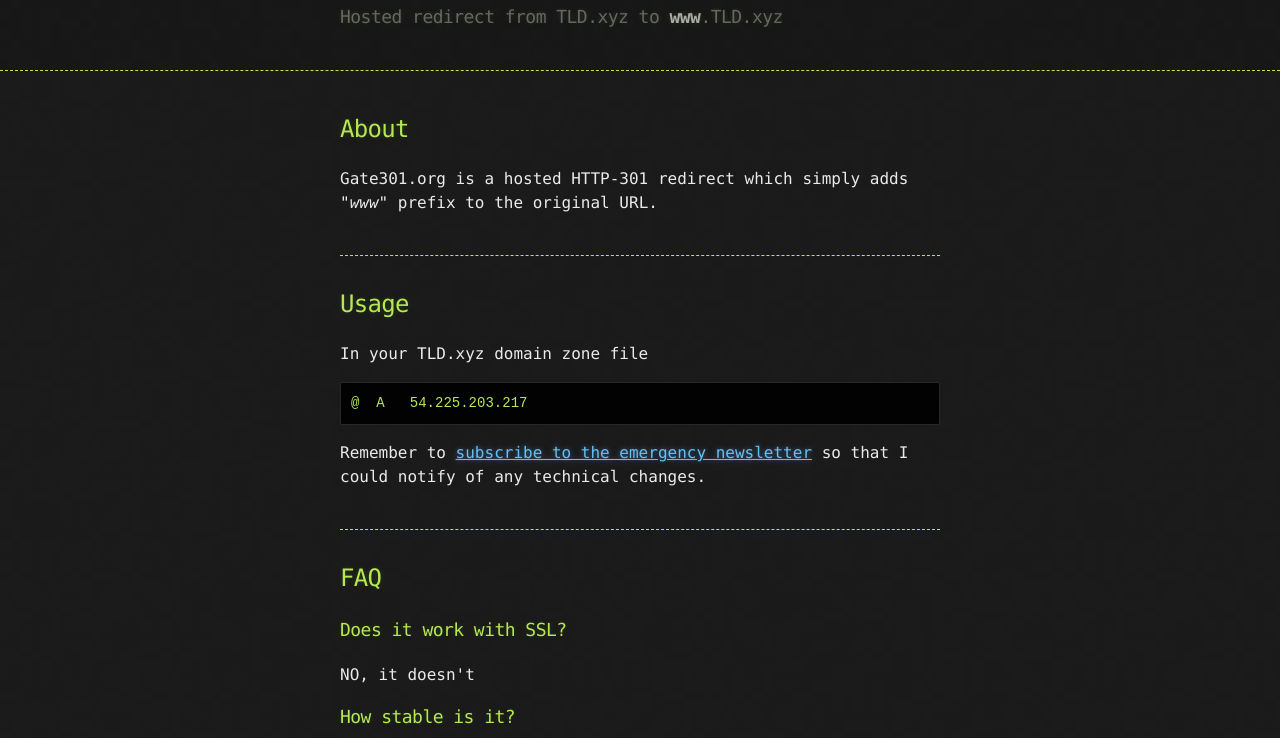
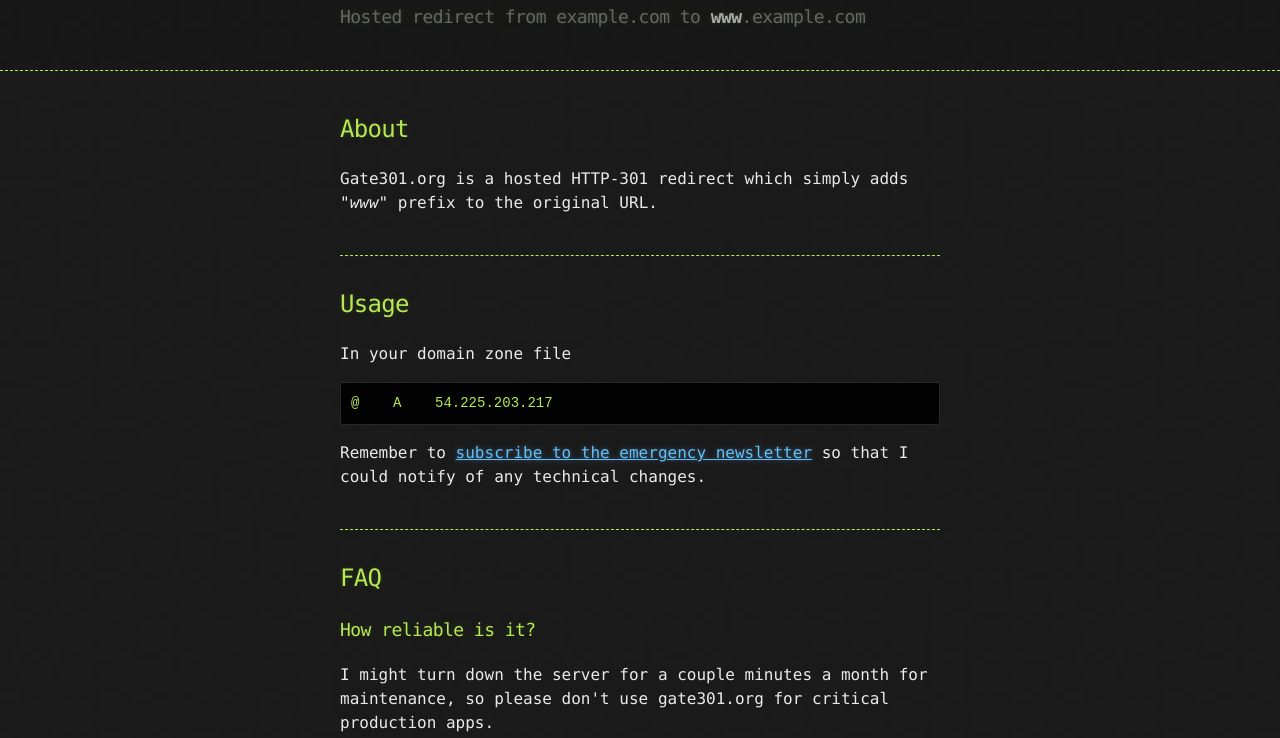
Before and after one commit to vovayartsev/gate301, a plain HTML site: page index.html in a window 1280 px wide. Shown: the part 62-800 px from the top of the page. Drawn offline with Linux system fonts and the light colour scheme.

Commit message:
proofreading

```diff
--- a/index.html
+++ b/index.html
@@ -18,7 +18,7 @@
     <div class="container">
         <h1>Gate301</h1>
 
-        <h2>Hosted redirect from TLD.xyz to <strong>www</strong>.TLD.xyz</h2>
+        <h2>Hosted redirect from example.com to <strong>www</strong>.example.com</h2>
 
         <!--
       <section id="downloads">
@@ -40,9 +40,9 @@
         <hr>
         <h2>Usage</h2>
 
-        <p>In your TLD.xyz domain zone file</p>
+        <p>In your domain zone file</p>
 
-<pre><code>@  A   54.225.203.217
+<pre><code>@    A    54.225.203.217
 </code></pre>
 
         <p>Remember to <a target="_blank"
@@ -52,11 +52,7 @@
         <hr>
         <h2>FAQ</h2>
 
-        <h3>Does it work with SSL?</h3>
-
-        <p>NO, it doesn't</p>
-
-        <h3>How stable is it?</h3>
+        <h3>How reliable is it?</h3>
 
         <p>I might turn down the server for a couple minutes a month for maintenance, so please don't use gate301.org
             for
@@ -67,6 +63,10 @@
         <p>It's a static IP which should never change. Nevertheless, if this happens, I'll let you know through a
             newsletter.</p>
 
+        <h3>Does it work with SSL?</h3>
+
+        <p>NO, it doesn't</p>
+
         <h3>How else can I set up a redirect?</h3>
 
         <ul>
@@ -74,6 +74,7 @@
                                                                        href="http://support.godaddy.com/help/article/5120/redirect-urls-with-your-hosting-account">http://support.godaddy.com/help/article/5120/redirect-urls-with-your-hosting-account</a>
             </li>
         </ul>
+
 
         <hr>
 
```
